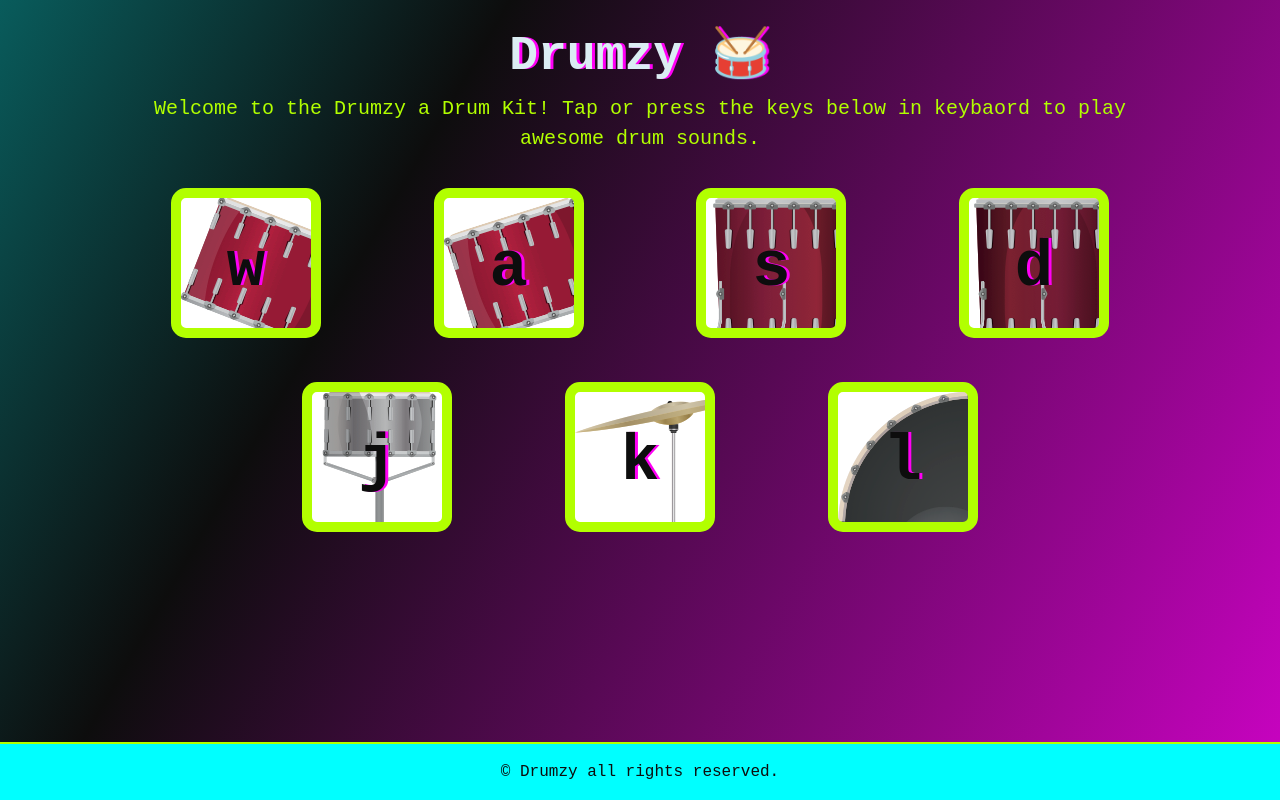
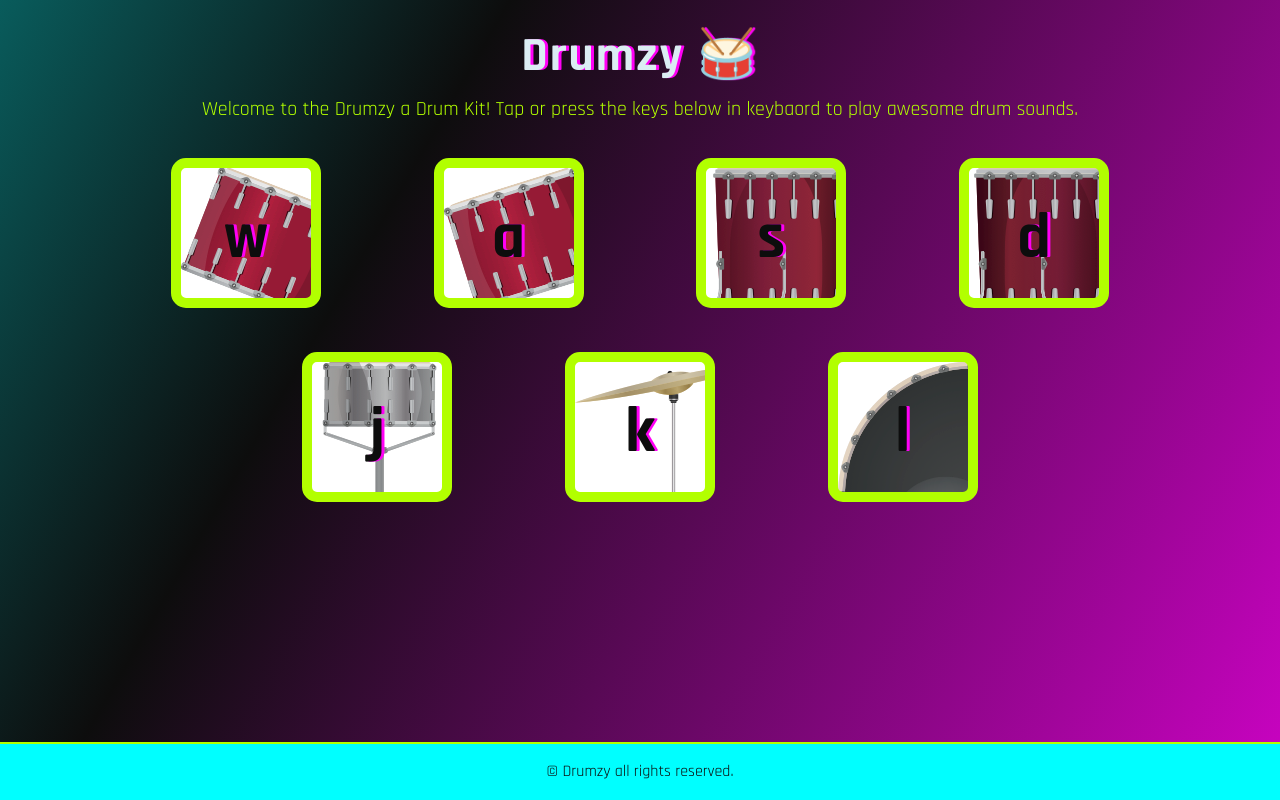
Before and after one commit to Kundan696922/drumzy, a plain HTML site: page Drumzy/index.html in a window 1280 px wide. Drawn offline with nearby package versions, Linux system fonts and the light colour scheme.

Commit message:
Update styles.css

```diff
--- a/Drumzy/styles.css
+++ b/Drumzy/styles.css
@@ -30,14 +30,15 @@
 
 h1 {
   color: #DBEDF3;
-  font-family: 'Press Start 2P', monospace;
+  font-family: 'Rajdhani', sans-serif;
+  letter-spacing: 2px;
   text-shadow: 3px 0 var(--main-1);
   font-size: 5rem;
 }
 
 p {
   color: var(--main-2);
-  font-family: 'Press Start 2P', monospace;
+  font-family: 'Rajdhani', sans-serif;
   font-size: 1.5rem;
 }
 
@@ -78,7 +79,7 @@ p {
   outline: none;
   border: 10px solid var(--main-2);
   font-size: 4rem;
-  font-family: 'Press Start 2P', monospace;
+  font-family: 'Rajdhani', sans-serif;
   line-height: 2;
   font-weight: 900;
   color: var(--main-3);
@@ -114,5 +115,5 @@ p {
   border-top: 2px solid var(--main-2);
   color: var(--main-3);
   background-color: var(--main-4);
-  font-family: 'Press Start 2P', monospace;
+  font-family: 'Rajdhani', sans-serif;
 }
```
